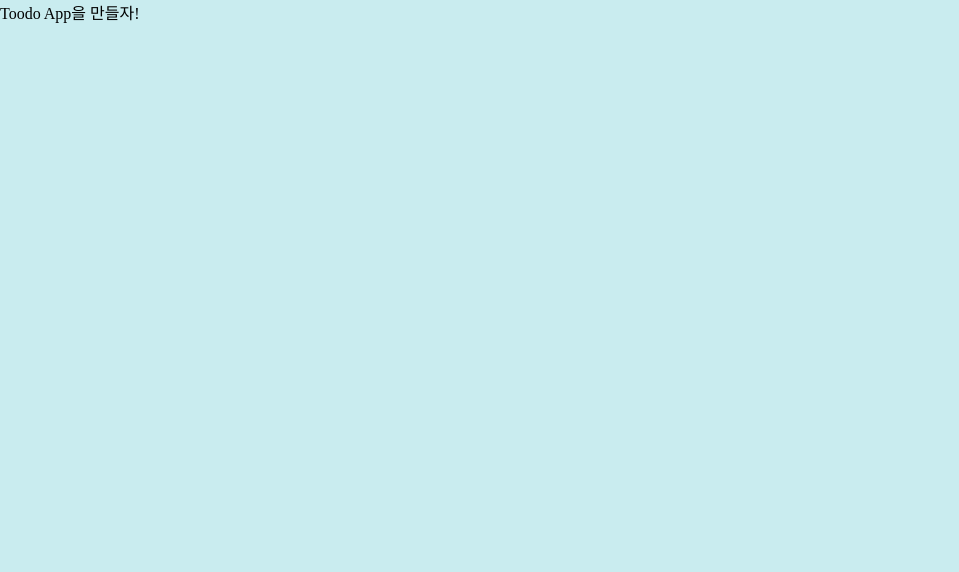
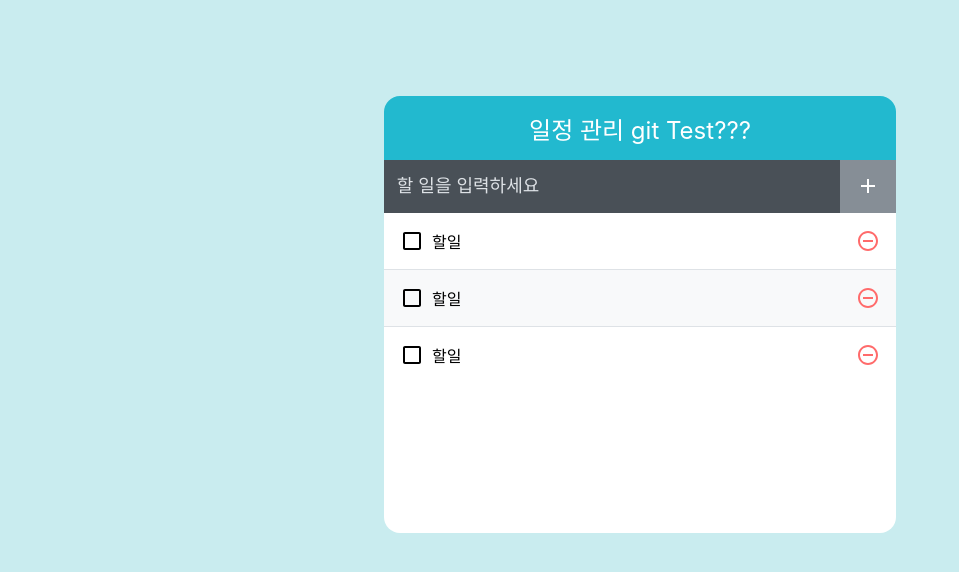
Before and after one commit to sungjaechoi/todo-app, a React (Create React App) app: page / in a window 1280 px wide. Shown: the top 572 px of the page, without its empty margins (0-959 px from the left). Built offline with nearby package versions, Linux system fonts and the light colour scheme.

Commit message:
10.일정관리애플리케이션 구현하기 - UI구성

```diff
--- a/package.json
+++ b/package.json
@@ -7,6 +7,7 @@
     "@testing-library/react": "^13.4.0",
     "@testing-library/user-event": "^13.5.0",
     "classnames": "^2.3.2",
+    "pretendard": "^1.3.8",
     "react": "^18.2.0",
     "react-dom": "^18.2.0",
     "react-icons": "^4.10.1",
--- a/src/App.js
+++ b/src/App.js
@@ -1,5 +1,14 @@
+import TodoTemplate from "./components/TodoTemplate";
+import TodoInsert from "./components/TodoInsert";
+import TodoList from "./components/TodoList";
+
 const App = () => {
-  return <div>Toodo App을 만들자!</div>;
-}
+  return (
+    <TodoTemplate>
+      <TodoInsert/>
+      <TodoList/>
+    </TodoTemplate>
+  )
+};
 
 export default App;
--- /dev/null
+++ b/src/components/TodoInsert.js
@@ -0,0 +1,15 @@
+import {MdAdd} from 'react-icons/md'
+import './TodoInsert.scss'
+
+const TodoInsert = () => {
+  return(
+    <form className="TodoInsert">
+      <input placeholder='할 일을 입력하세요'/>
+      <button type='submit' >
+        <MdAdd/>
+      </button>
+    </form>
+  );
+}
+
+export default TodoInsert;
--- /dev/null
+++ b/src/components/TodoInsert.scss
@@ -0,0 +1,30 @@
+.TodoInsert{
+  display: flex;
+  background-color: #495057;
+
+  input{
+    padding:0.8rem;
+    font-size: 1.125rem;
+    line-height:1.5;
+    color:white;
+
+    &::placeholder{
+      color:#dee2e6;
+    }
+    flex: 1;
+  }
+  button{
+  background-color: #868e96;
+  color:white;
+  padding-left:1rem;
+  padding: 0 1rem 0;
+  font-size: 1.5rem;
+  display: flex;
+  align-items: center;
+  cursor:pointer;
+  transition: 0.1s background ease-in;
+  &:hover{
+    background-color: #adb5bd;
+  }
+}
+}
--- /dev/null
+++ b/src/components/TodoList.js
@@ -0,0 +1,14 @@
+import TodoListItem from "./TodoListItem";
+import './TodoList.scss'
+
+const TodoList = () => {
+  return (
+    <ul className="TodoList">
+      <TodoListItem />
+      <TodoListItem />
+      <TodoListItem />
+    </ul>
+  );
+}
+
+export default TodoList;
--- /dev/null
+++ b/src/components/TodoList.scss
@@ -0,0 +1,5 @@
+.TodoList {
+  min-height: 320px;
+  max-height: 513px;
+  overflow-y: auto;
+}
--- /dev/null
+++ b/src/components/TodoListItem.js
@@ -0,0 +1,22 @@
+import {
+  MdCheckBoxOutlineBlank,
+  MdCheckBox,
+  MdRemoveCircleOutline,
+} from 'react-icons/md';
+import './TodoListItem.scss'
+
+const TodoListItem = () => {
+  return(
+    <li className='TodoListItem'>
+      <span className='checkbox'>
+        <MdCheckBoxOutlineBlank/>
+        <span className='text'>할일</span>
+      </span>
+      <span className='remove'>
+        <MdRemoveCircleOutline/>
+      </span>
+    </li>
+  )
+}
+
+export default TodoListItem;
--- /dev/null
+++ b/src/components/TodoListItem.scss
@@ -0,0 +1,47 @@
+.TodoListItem{
+  padding: 1rem;
+  display: flex;
+  align-items: center;
+  &:nth-child(even){
+    background-color: #f8f9fa;
+  }
+
+  .checkbox{
+    cursor: pointer;
+    flex: 1;
+    display: flex;
+    align-items: center;
+    svg{
+      font-size: 1.5rem;
+    }
+    .text{
+      margin-left: 0.5rem;
+      flex: 1;
+    }
+
+    &.checked{
+      svg{
+        color: #22b8cf;
+      }
+      .text{
+        color:#adb5bd;
+        text-decoration: line-through;
+      }
+    }
+  }
+
+  .remove{
+    display: flex;
+    align-items: center;
+    font-size: 1.5rem;
+    color: #ff6b6b;
+    &:hover{
+      color: #ff8787;
+    }
+  }
+
+  & + &{
+    border-top: 1px solid #dee2e6;
+  }
+
+}
--- /dev/null
+++ b/src/components/TodoTemplate.js
@@ -0,0 +1,12 @@
+import './TodoTemplate.scss'
+
+const TodoTemplate = ({children}) =>{
+  return (
+    <div className="TodoTemplate">
+      <div className='app-title'>일정 관리 git Test???</div>
+      <div className='content'>{children}</div>
+    </div>
+  )
+}
+
+export default TodoTemplate;
--- /dev/null
+++ b/src/components/TodoTemplate.scss
@@ -0,0 +1,20 @@
+.TodoTemplate{
+  width: 512px;
+  margin: 6rem auto 0;
+  border-radius: 4px;
+  overflow: hidden;
+  border-radius: 1rem;
+
+  .app-title {
+    background: #22b9cf;
+    color: white;
+    height: 4rem;
+    font-size: 1.5rem;
+    display: flex;
+    align-items: center;
+    justify-content: center;
+  }
+  .content{
+    background-color: white;
+  }
+}
--- a/src/index.css
+++ b/src/index.css
@@ -2,4 +2,18 @@
   margin: 0;
   padding: 0;
   background-color:#c9ecef;
+  font-family: -apple-system, BlinkMacSystemFont, "Apple SD Gothic Neo", "Pretendard Variable", Pretendard, Roboto, "Noto Sans KR", "Segoe UI", "Malgun Gothic", "Apple Color Emoji", "Segoe UI Emoji", "Segoe UI Symbol", sans-serif;
 }
+
+input,
+  button{
+    background:none;
+    outline: none;
+    border:none;
+  }
+
+  ul{
+    list-style: none;
+    padding: 0;
+    margin: 0;
+  }
--- /dev/null
+++ b/src/jsconfig.json
@@ -0,0 +1,5 @@
+{
+  "compilerOptions": {
+    "target": "es2020"
+  }
+}
```
Also changed, not shown: 1 other file (tests, documents, lock files or other folders).
